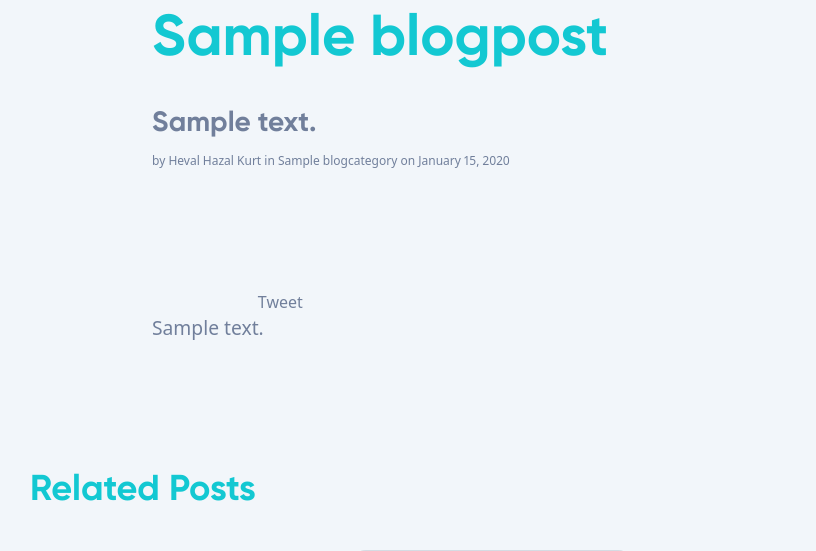
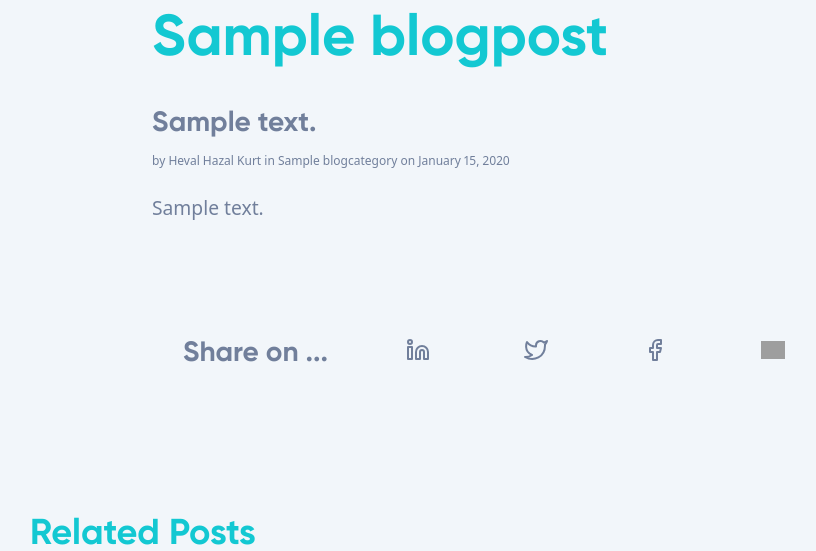
Before and after one commit to hevalhazalkurt/hhk_personal_website, a Django app: a page that uses hhk_web/blog/templates/blog/blog_detail.html in a window 1280 px wide. Shown: the part 517-1068 px from the top of the page, without its empty margins (148-964 px from the left). Run offline with Django 3.2, Linux system fonts and the light colour scheme; tables that the repository leaves empty hold one stand-in row (values such as "Sample post"); grey boxes marked "Sample" are stand-in pictures; some libraries are stand-ins or nearby versions; grey boxes are pictures that could not be loaded.

Commit message:
Added social share buttons

```diff
--- a/hhk_web/blog/templates/blog/blog_detail.html
+++ b/hhk_web/blog/templates/blog/blog_detail.html
@@ -8,24 +8,20 @@
         <p class="blog-post__sum">{{ object.summary|safe }}</p> <br>
         <p class="blog-post__meta">by {{ object.author }} in <a href="{{ object.category.get_absolute_url }}">{{ object.category }}</a> on {{ object.date_posted|date:"F d, Y" }}</p> <br>
 
-        <div class="social">
-        <div class="social-links__wrapper">
-
-        <!-- Twitter share -->
-        <a href="https://twitter.com/share?ref_src=twsrc%5Etfw" class="twitter-share-button" data-show-count="false">Tweet</a><script async src="https://platform.twitter.com/widgets.js" charset="utf-8"></script>
-
-        <!-- LinkedIn share -->
-        <script src="https://platform.linkedin.com/in.js" type="text/javascript">lang: en_US</script>
-        <script type="IN/Share" data-url="{{ home }}"></script>
-
-        <!-- Facebook like & share -->
-        <div id="fb-root"></div>
-        <script async defer crossorigin="anonymous" src="https://connect.facebook.net/tr_TR/sdk.js#xfbml=1&version=v7.0"></script>
-
-        <div class="fb-like" data-href="{{ home }}" data-width="" data-layout="standard" data-action="like" data-size="small" data-share="true"> </div>
-        </div></div>
 
         <div class="blog-post__content">{{ object.content|safe }}</div>
+
+        {% with theurl=request.build_absolute_uri %}
+        <div class="social">
+          <ul class="social-links__wrapper">
+            <p class="blog-post__sum">Share on ...</p>
+          <li><a href="https://www.linkedin.com/shareArticle?mini=true&url={{ theurl }}&title={{ object.title }}&summary=mubapp.herokuapp.com&source=MUBapp" target="_blank" title="LinkedIn"><i data-feather="linkedin"></i></a></li>
+          <li><a href="http://twitter.com/share?text={{ object.title }} by @hevalandsteven &url={{ theurl }}&hashtags={{ object.category|lower }}" target="_blank" title="Twitter"><i data-feather="twitter"></i></a></li>
+          <li><a href="https://www.facebook.com/sharer/sharer.php?u={{ theurl }}" target="_blank" title="Facebook"><i data-feather="facebook"></i></a></li>
+          <li><a href="http://www.reddit.com/submit?url={{ theurl }}&title={{ object.title }}" target="_blank" title="Reddit"><img class="h-6 w-6" src="../../media/reddit.png" width="24"></a></li>
+        </ul>
+      </div>
+      {% endwith %}
 
     </div>
 
```
